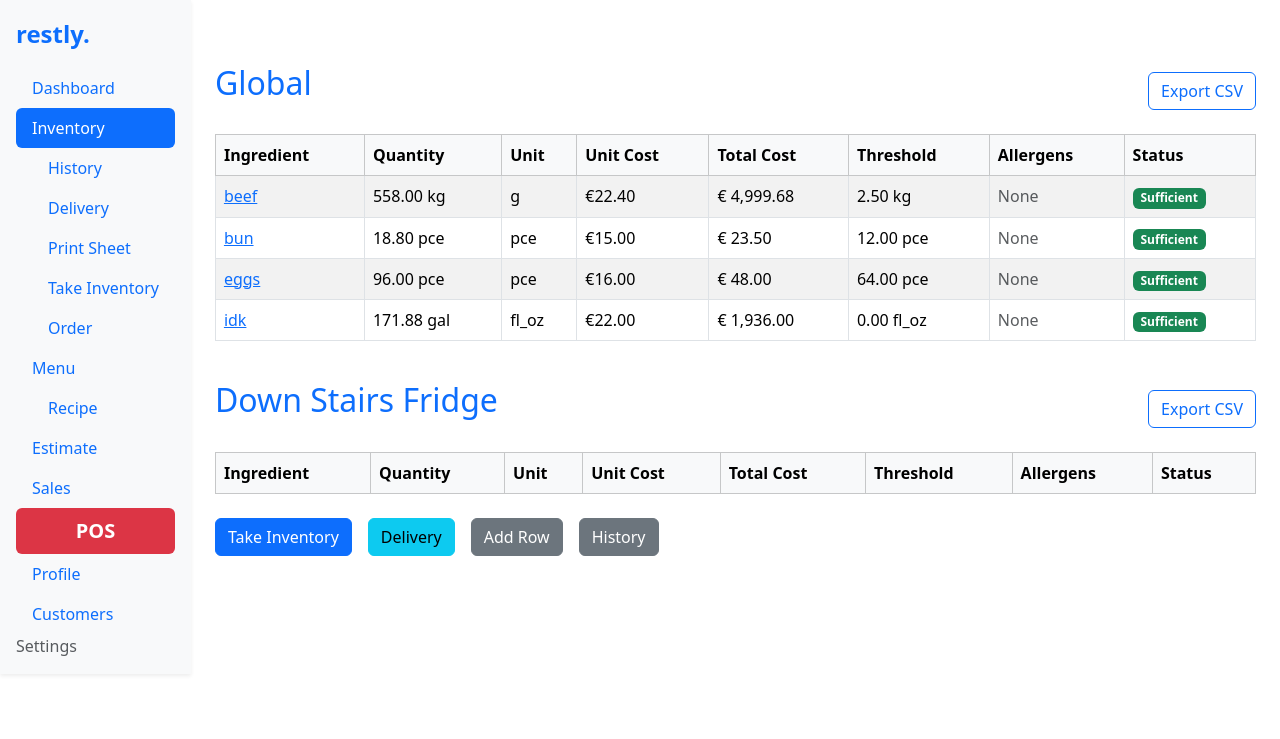
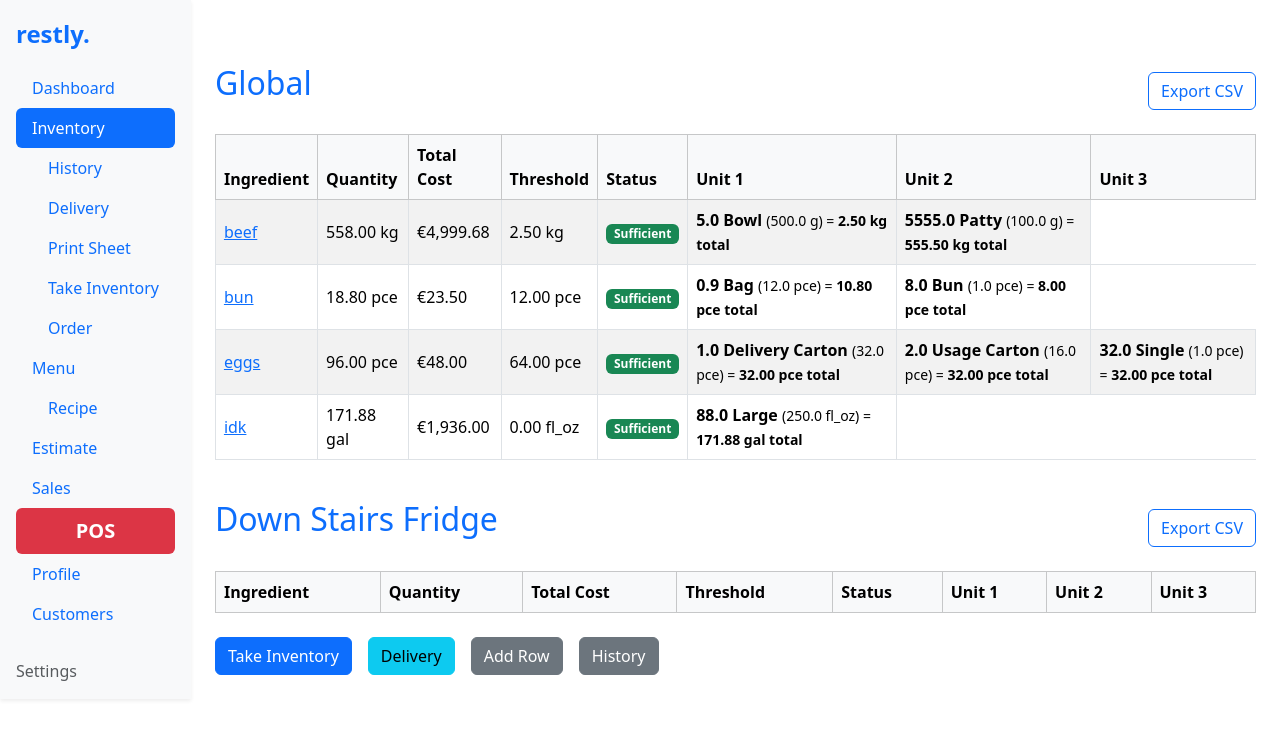
Before and after one commit to MaxIyad/restly, a Django app: page /inventory/ in a window 1280 px wide. Shown: the top 739 px of the page. Run offline with Django 5.2, Linux system fonts and the light colour scheme; data comes from the database, SQL or seed files in the repository; both versions use the stored data as it was after the commit; data that the repository does not hold is empty; parts of the project's set-up code (start-up, migrations or seed data) failed here and were passed over.

Commit message:
90% ingredient_list.html

```diff
--- a/inventory/models.py
+++ b/inventory/models.py
@@ -160,7 +160,9 @@ class Ingredient(models.Model):
             'cm': Decimal('100'),  # 100 cm = 1 m. Not gonna add km
         }
 
-        imperial_conversion_factors = { # This this exists: it's deprecated. Used to be able to change to imperial in settings. Not anymore.
+        imperial_conversion_factors = { # Why this exists: it's deprecated.
+        # Used to be able to change to imperial in settings. Not anymore because worthless feature.
+        # Can now just set a unit to be imperial. #TODO: clean up this function
             'oz': Decimal('16'),  # 16 ounces = 1 pound
             'fl_oz': Decimal('128'),  # 128 fluid ounces = 1 gallon
             'in': Decimal('12'),  # 12 inches = 1 foot
@@ -191,8 +193,41 @@ class Unit(models.Model):
     multiplier = models.FloatField()  # Conversion multiplier to base unit (e.g., 25kg, 10L)
     quantity = models.FloatField(default=0)
 
+    def converted_quantity(self):
+        if not self.ingredient:
+            return f"{self.quantity} {self.name}"
+        return self.ingredient._convert_unit(self.quantity * self.multiplier)
+
     def __str__(self):
         return f"{self.name} ({self.multiplier} {self.ingredient.unit_type})"
+
+
+def _convert_unit(self, value, is_threshold=False):
+    conversion_factors = {
+        'g': Decimal('1000'),  # 1000 grams = 1 kg
+        'ml': Decimal('1000'),  # 1000 milliliters = 1 liter
+        'cm': Decimal('100'),  # 100 cm = 1 m
+    }
+
+    higher_unit_map = {
+        'g': 'kg',
+        'ml': 'L',
+        'cm': 'm'
+    }
+
+    if self.unit_type in conversion_factors:
+        conversion_factor = conversion_factors[self.unit_type]
+        higher_unit = higher_unit_map.get(self.unit_type, self.unit_type)
+    else:
+        conversion_factor = Decimal('1')
+        higher_unit = self.unit_type
+
+    base_qty = Decimal(value)
+    if base_qty < conversion_factor:
+        return f"{base_qty.quantize(Decimal('.01'), rounding=ROUND_HALF_UP)} {self.unit_type}"
+
+    converted_qty = base_qty / conversion_factor
+    return f"{converted_qty.quantize(Decimal('.01'), rounding=ROUND_HALF_UP)} {higher_unit}"
 
 
 # Currently unused. ###############################################################################################
--- a/inventory/templates/inventory/ingredient_list.html
+++ b/inventory/templates/inventory/ingredient_list.html
@@ -29,12 +29,12 @@
             <tr>
                 <th>Ingredient</th>
                 <th>Quantity</th>
-                <th>Unit</th>
-                <th>Unit Cost</th>
                 <th>Total Cost</th>
                 <th>Threshold</th>
-                <th>Allergens</th>
                 <th>Status</th>
+                <th>Unit 1</th>
+                <th>Unit 2</th>
+                <th>Unit 3</th>
             </tr>
         </thead>
         <tbody>
@@ -45,35 +45,34 @@
                         {{ ingredient.name }}
                     </a>
                 </td>
-                <td>{{ ingredient.converted_total_quantity }}</td>
-
-                <td>{{ ingredient.unit_type }}</td>
-                <td>{{ settings.get_currency_type_display }}{{ ingredient.unit_cost|floatformat:2|intcomma }}</td>
+                <td>{{  ingredient.converted_total_quantity }}</td>
+                <td>{{ settings.get_currency_type_display }}{{ ingredient.calculated_total_cost|floatformat:2|intcomma }}</td>
+                <td>{{ ingredient.converted_threshold }}</td>
                 <td>
-                    {{ settings.get_currency_type_display }}
-                    {{ ingredient.calculated_total_cost|floatformat:2|intcomma }}
-                </td>
-
-                <td>{{ ingredient.converted_threshold }}</td>
-
-                <td>
-                    {% if ingredient.allergens.exists %}
-                        {{ ingredient.allergens.all|join:", " }}
+                    {% if ingredient.is_below_threshold %}
+                    <span class="badge bg-danger">Below Threshold</span>
                     {% else %}
-                        <span class="text-muted">None</span>
+                    <span class="badge bg-success">Sufficient</span>
                     {% endif %}
                 </td>
-                <td>
-                    {% if ingredient.is_below_threshold %}
-                        <span class="badge bg-danger">Below Threshold</span>
-                    {% else %}
-                        <span class="badge bg-success">Sufficient</span>
-                    {% endif %}
-                </td>
+                {% for unit in ingredient.units.all %}
+                        <td>
+                            <div>
+                                <b>{{ unit.quantity }} {{ unit.name }}</b>
+                                <small>
+                                    ({{ unit.multiplier }} {{ ingredient.unit_type }}) =
+                                    <b>{{ unit.converted_quantity }} total</b>
+                                </small>
+                            </div>
 
+                        </td>
+                        {% empty %}
+                        <td></td>
+                        {% endfor %}
             </tr>
             {% endfor %}
         </tbody>
+
     </table>
 {% endfor %}
 
--- a/inventory/views.py
+++ b/inventory/views.py
@@ -23,16 +23,16 @@ from django.core.exceptions import ValidationError
 import pandas as pd
 from django.http import HttpResponse
 from django.shortcuts import render
-from django.db.models import F, Sum
+from django.db.models import F, Sum, Prefetch
 
 
 
 def ingredient_list(request):
 
     categories = Category.objects.prefetch_related(
-        models.Prefetch(
+        Prefetch(
             "ingredient_set",
-            queryset=Ingredient.objects.filter(visible=True)
+            queryset=Ingredient.objects.prefetch_related("units").filter(visible=True)
             .annotate(
                 total_quantity=F('quantity') + Sum(F('units__quantity') * F('units__multiplier')),
                 calculated_total_cost=(
@@ -43,10 +43,11 @@ def ingredient_list(request):
             .order_by("order")
         )
     )
-    for category in categories:
-        for ingredient in category.ingredient_set.all():
-            print(ingredient.converted_threshold)
-        settings_instance = Settings.objects.first()
+    #for category in categories:
+    #    for ingredient in category.ingredient_set.all():
+    #        print(ingredient.converted_threshold)
+    settings_instance = Settings.objects.first()
+    #units = [1, 2, 3]
 
     # Retrieve messages
     storage = get_messages(request)
@@ -69,6 +70,7 @@ def ingredient_list(request):
     context = {
         'categories': categories,
         'settings': settings_instance,
+        #'units': units,
     }
     return render(request, 'inventory/ingredient_list.html', context)
 
```
Also changed, not shown: inventory/templates/inventory/take_inventory.html (+4 -3 lines), inventory/templatetags/custom_filters.py (+42 -0 lines), db.sqlite3.
